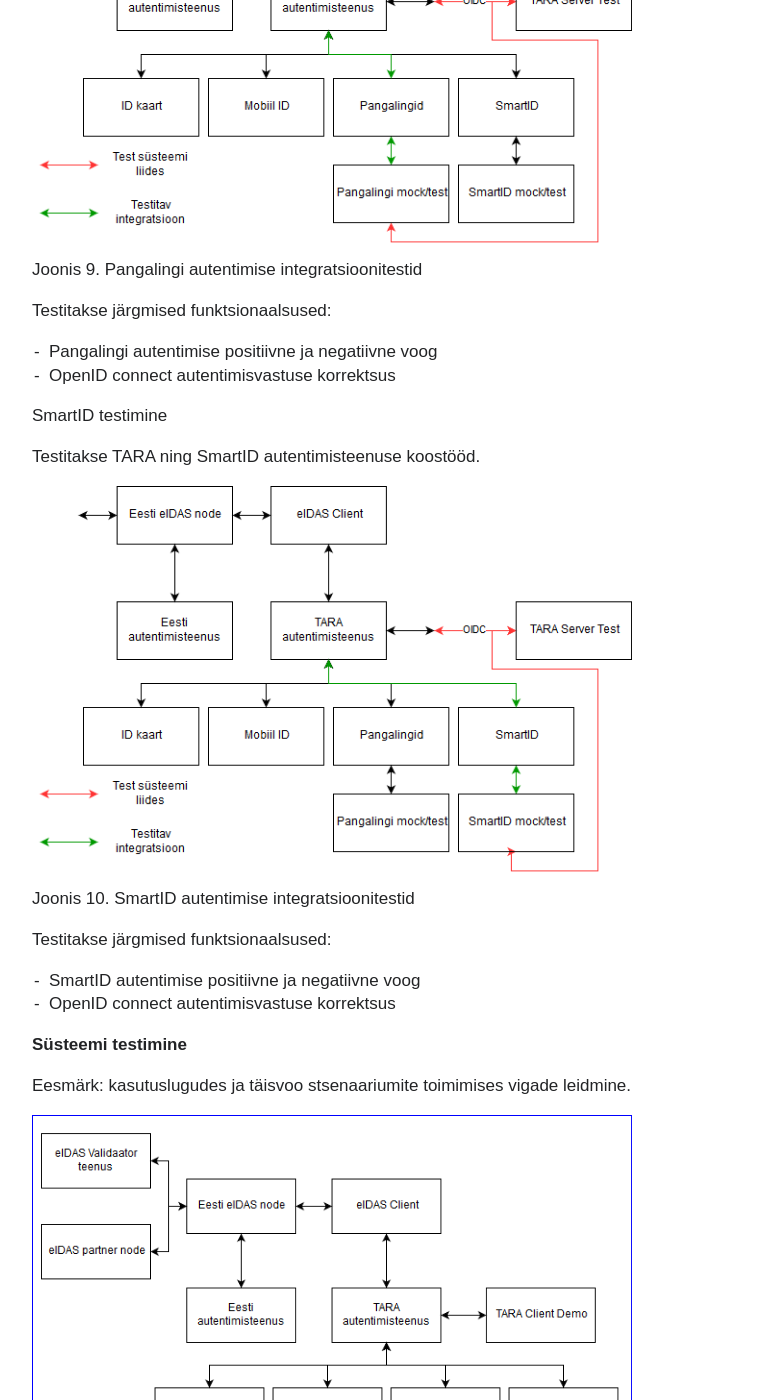
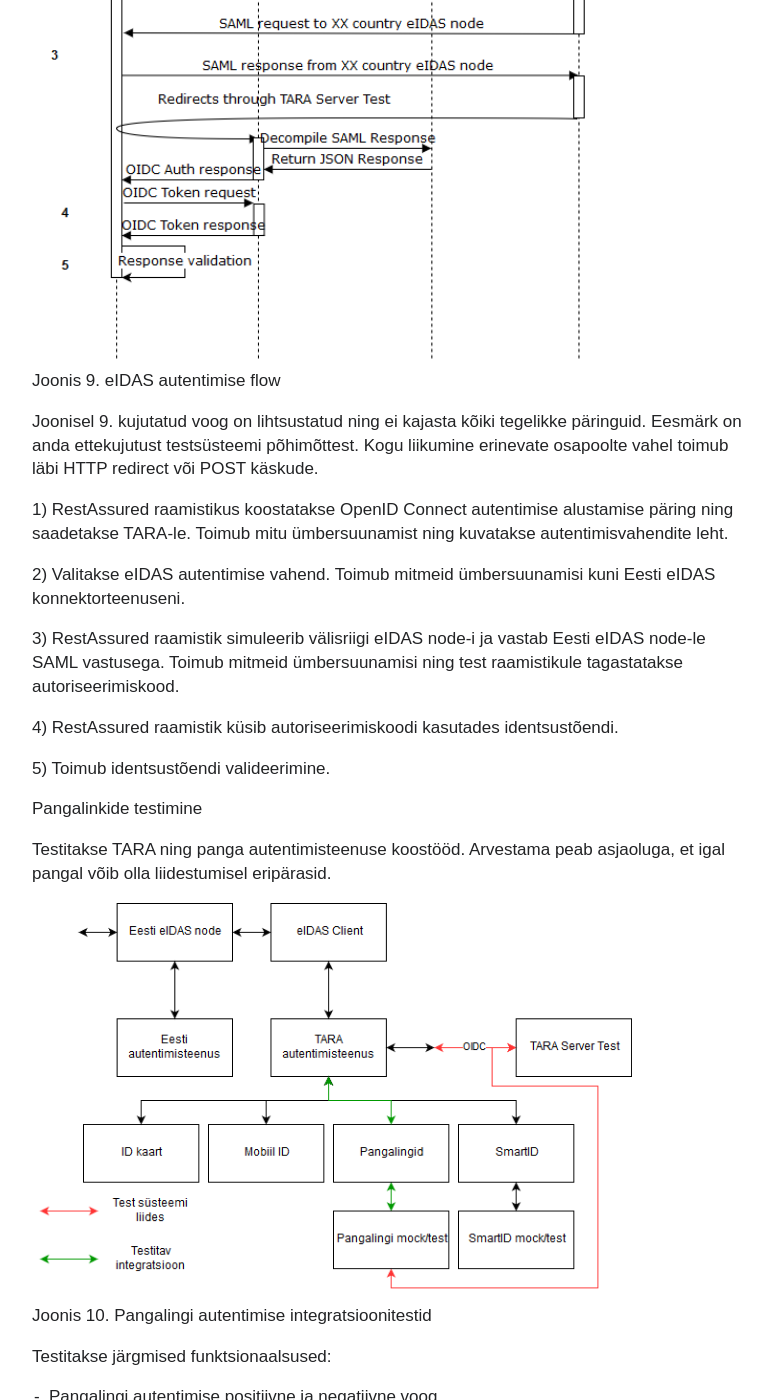
Before and after one commit to e-gov/TARA-Doku, a Jekyll site: the page built from QaStrateegia.md, in a window 1280 px wide and 1400 px high, scrolled down 8419 px. Shown: the whole window, without its empty margins (2-774 px from the left). Built offline with Jekyll 4.4.1, drawn with Linux system fonts in a browser that asks for light colours; our own code applies the rules of GitHub Pages for plain Markdown files; some of the changed text lies outside the part shown.

Commit message:
TARAEI-54 addition of eIDAS authentication flow.

```diff
--- a/QaStrateegia.md
+++ b/QaStrateegia.md
@@ -193,12 +193,27 @@ Testitakse järgmised funktsionaalsused:
 * eIDAS spetsiifiliste parameetrite toimimine
 * OpenID connect autentimisvastuse korrektsus
 
+<img src='img/EidasNodeFlow.png' style='width: 600px;'><br>
+Joonis 9. eIDAS autentimise flow
+
+Joonisel 9. kujutatud voog on lihtsustatud ning ei kajasta kõiki tegelikke päringuid. Eesmärk on anda ettekujutust testsüsteemi põhimõttest. Kogu liikumine erinevate osapoolte vahel toimub läbi HTTP redirect või POST käskude.
+
+1) RestAssured raamistikus koostatakse OpenID Connect autentimise alustamise päring ning saadetakse TARA-le. Toimub mitu ümbersuunamist ning kuvatakse autentimisvahendite leht.
+
+2) Valitakse eIDAS autentimise vahend. Toimub mitmeid ümbersuunamisi kuni Eesti eIDAS konnektorteenuseni.
+
+3) RestAssured raamistik simuleerib välisriigi eIDAS node-i ja vastab Eesti eIDAS node-le SAML vastusega. Toimub mitmeid ümbersuunamisi ning test raamistikule tagastatakse autoriseerimiskood.
+
+4) RestAssured raamistik küsib autoriseerimiskoodi kasutades identsustõendi.
+
+5) Toimub identsustõendi valideerimine.
+
 Pangalinkide testimine
 
 Testitakse TARA ning panga autentimisteenuse koostööd. Arvestama peab asjaoluga, et igal pangal võib olla liidestumisel eripärasid.
 
 <img src='img/PangalingidIT.png' style='width: 600px;'><br>
-Joonis 9. Pangalingi autentimise integratsioonitestid
+Joonis 10. Pangalingi autentimise integratsioonitestid
 
 Testitakse järgmised funktsionaalsused:
 
```
Also changed, not shown: other parts of QaStrateegia.md (+3 -3 lines), img/EidasNodeFlow.png (added).
